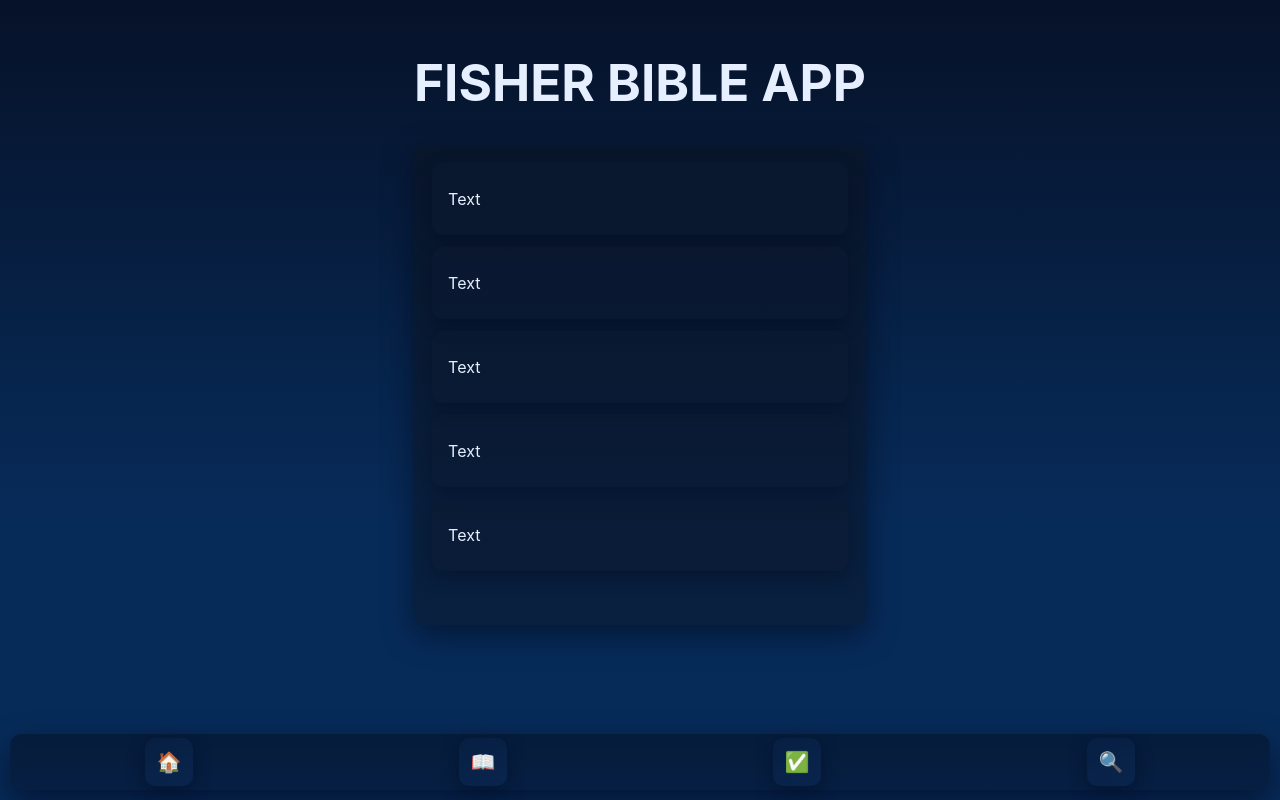
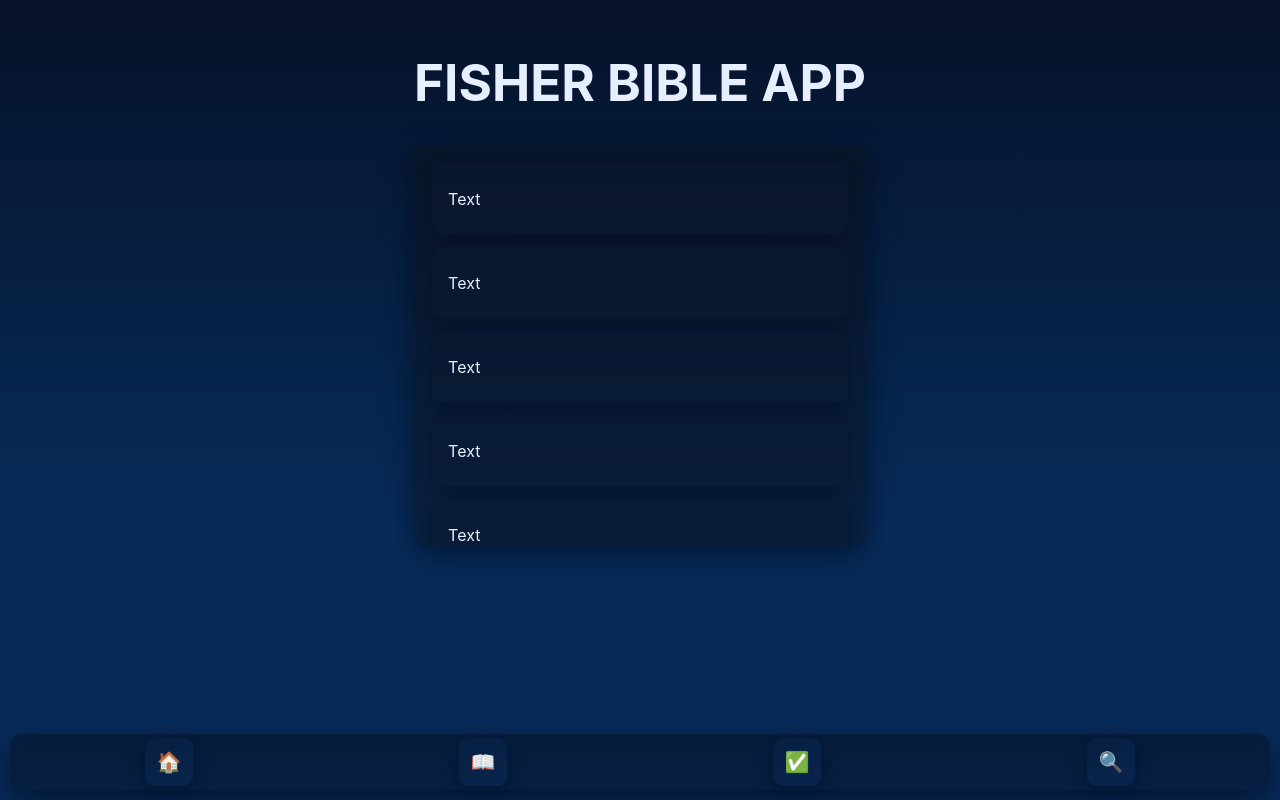
Before and after one commit to HOAGIX/Bible-App-Repo, a React (Vite) app in the folder vite-bible-app/: page / in a window 1280 px wide. Built offline with nearby package versions, Linux system fonts and the light colour scheme.

Commit message:
Changed Box height

```diff
--- a/vite-bible-app/src/styles.css
+++ b/vite-bible-app/src/styles.css
@@ -72,10 +72,11 @@ button:focus, .Menu-Item:focus, .list-item:focus{
     border-radius: var(--radius);
     box-shadow: var(--shadow);
     padding:18px;
-    min-height: calc(60vh);
-    max-height: calc(75vh);
+    height: clamp(30vh, 50vh, 70vh);
+   /* max-height: calc(75vh);*/
     overflow:auto;
-    margin-bottom: calc(var(--ui-height) + 12px);
+    margin-bottom: 4vh;
+    /*margin-bottom: calc(var(--ui-height) + 12px);*/
 }
 
 /* List layout */
```
